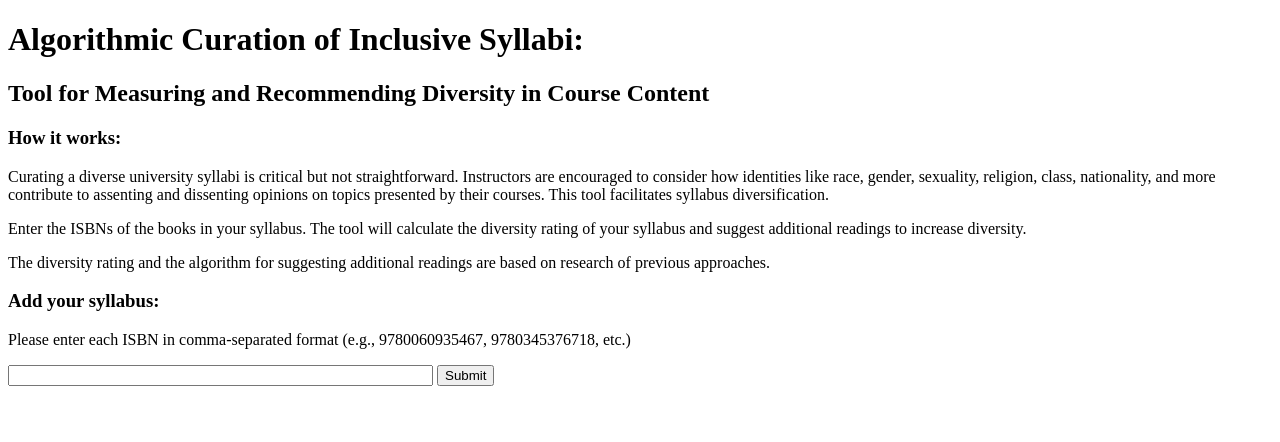
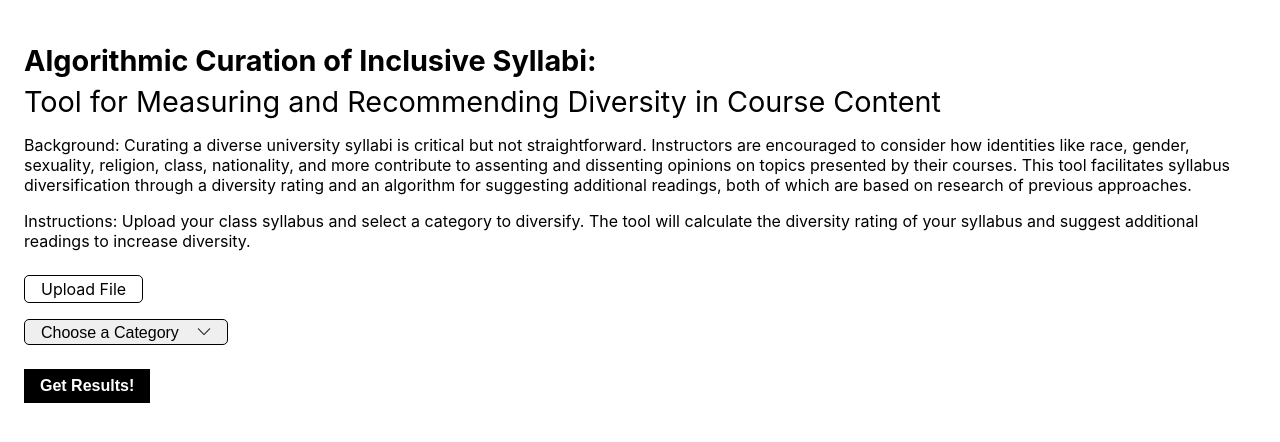
Before and after one commit to mark-ayiah/CPSC-464-Inclusive-Syllabi, a Flask app: page / in a window 1280 px wide. Shown: the top 442 px of the page. Run offline with Flask 3, Linux system fonts and the light colour scheme.

Commit message:
form on home page done

```diff
--- a/interface/app.py
+++ b/interface/app.py
@@ -4,19 +4,34 @@ app = Flask(__name__)
 
 @app.route('/')
 def index():
+    print("HELLO")
     return render_template('index.html', show_results=False)
 
 @app.route('/submit', methods=['POST'])
 def submit():
     isbns = request.form.get('isbns').split(',')
     print(f"ISBN: {isbns}")
-    return render_template('index.html', diversity=calc_diversity(isbns), suggestions=get_suggestions(isbns), show_results=True, isbns=','.join(isbns))
+    return render_template('validate.html', isbns=isbns)
+
+
+
+@app.route('/validate', methods=['POST'])
+def validate():
+
+
+    return render_template('results.html')
+
+@app.route('/results', methods=['POST'])
+def results(isbns):
+    diversity = calc_diversity(isbns)
+    suggestions = get_suggestions(isbns)
+    return render_template('results.html', diversity=diversity, suggestions=suggestions)
 
 def calc_diversity(isbns):
     return 0.349
 
 def get_suggestions(isbns):
-    return ['To Kill a Mocking Bird', 'Autobiography of Malcolm X', '1984' , "Harry Potter"]
+    return ['Their Eyes Were Watching By God',  'Invisible Man' , 'Native Son']
 
 if __name__ == '__main__':
     app.run(debug=True)
--- /dev/null
+++ b/interface/static/styles.css
@@ -0,0 +1,88 @@
+body {
+	font-family: "Inter", sans-serif;
+    padding: 1em;
+}
+
+h1 {
+	font-size: 1.8em;
+}
+
+h2 {
+	font-weight: normal;
+	font-size: 1.8em;
+}
+
+p {
+    font-size: 1em;
+}
+
+
+.title {
+	margin-block-end: 0.2em;
+}
+
+.subtitle {
+	margin-block-start: 0.2em;
+	margin-block-end: 0.2em;
+}
+
+.file {
+    background-color: white;
+}
+
+.custom-upload {
+    display: inline-block;
+    font-size: 1em;
+    border: 1px solid black;
+    border-radius: 5px;
+    padding: 0.2em 1em;
+    margin: 0.5em 0;
+}
+
+.category-select {
+    font-size: 1em;
+    border: 1px solid black;
+    border-radius: 5px;
+    padding: 0.2em 1em;
+    margin: 0.5em 0;
+
+    -webkit-appearance: none;
+    appearance: none;
+
+    padding-right: 3em;
+    background-image: url('/static/images/arrow_down.png');
+    background-size: 30px;
+    background-repeat: no-repeat;
+    background-position: calc(100% - 8px) center;
+
+}
+
+.custom-upload:hover, .category-select:hover {
+    background-color: #f0f0f0;
+}
+
+.submit-button {
+    display: block;
+    font-size: 1em;
+    font-weight: bold;
+    background-color: black;
+    color: white;
+    border: 0;
+    margin: 1em 0;
+    padding: 0.5em 1em;
+}
+
+.validation-error {
+    color: red;
+    font-size: 0.8em;
+    display: none;
+}
+
+#isbns-text {
+	line-height: 2em;
+}
+
+#file-name {
+    margin-left: 10px;
+    font-style: italic;
+}
--- a/interface/templates/index.html
+++ b/interface/templates/index.html
@@ -3,45 +3,92 @@
 	<head>
 		<meta charset="UTF-8" />
 		<meta name="viewport" content="width=device-width, initial-scale=1.0" />
-		<title>{{ title }}</title>
-		<link rel="stylesheet" href="static/styles.css" />
+		<title>Algorithmic Curation of Inclusive Syllabi</title>
+		<link rel="stylesheet" href="../static/styles.css" />
+		<link
+			rel="stylesheet"
+			href="https://fonts.googleapis.com/css2?family=Material+Symbols+Outlined:opsz,wght,FILL,GRAD@20..48,100..700,0..1,-50..200" />
 	</head>
 	<body>
-		<h1>Algorithmic Curation of Inclusive Syllabi:</h1>
-		<h2>Tool for Measuring and Recommending Diversity in Course Content</h2>
+		<h1 class="title">Algorithmic Curation of Inclusive Syllabi:</h1>
+		<h2 class="subtitle">Tool for Measuring and Recommending Diversity in Course Content</h2>
 
 		<div class="info">
-			<h3>How it works:</h3>
-            <p>
-                Curating a diverse university syllabi is critical but not straightforward. Instructors are encouraged to consider how identities like race, gender, sexuality, religion, class, nationality, and more contribute to assenting and dissenting opinions on topics presented by their courses. This tool facilitates syllabus diversification.
-            </p>
 			<p>
-				Enter the ISBNs of the books in your syllabus. The tool will calculate the diversity rating of your syllabus and suggest additional
-				readings to increase diversity.
+				Background: Curating a diverse university syllabi is critical but not straightforward. Instructors are encouraged to consider how
+				identities like race, gender, sexuality, religion, class, nationality, and more contribute to assenting and dissenting opinions on
+				topics presented by their courses. This tool facilitates syllabus diversification through a diversity rating and an algorithm for
+				suggesting additional readings, both of which are based on research of previous approaches.
 			</p>
-			<p>The diversity rating and the algorithm for suggesting additional readings are based on research of previous approaches.</p>
+
+			<p>
+				Instructions: Upload your class syllabus and select a category to diversify. The tool will calculate the diversity rating of your
+				syllabus and suggest additional readings to increase diversity.
+			</p>
 		</div>
+		<form id="initial-form" action="/validate" method="POST" enctype="multipart/form-data">
+			<div class="file-upload">
+				<label for="file-upload" class="custom-upload">Upload File</label>
+				<input id="file-upload" type="file" name="file" onchange="handleFileChange();" hidden />
+				<span id="file-name" class="file-name"></span>
+				<span id="file-validation" class="validation-error">Please upload a file.</span>
+			</div>
+			<select name="categories" id="categories" class="category-select" onchange="handleCategoryChange()">
+				<option value="default" selected disabled hidden>Choose a Category</option>
+				<option value="race">Race</option>
+				<option value="gender">Gender</option>
+				<option value="country">Country</option>
+			</select>
+			<span id="category-validation" class="validation-error">Please select a category.</span>
+			<button type="submit" class="submit-button">Get Results!</button>
+		</form>
 
-		<div class="input">
-			<h3>Add your syllabus:</h3>
-			<p>Please enter each ISBN in comma-separated format (e.g., 9780060935467, 9780345376718, etc.)</p>
-			<form action="/submit" method="post">
-				<input type="text" id="isbns" name="isbns" value="{{ isbns or '' }}" size="50" />
-				<input type="submit" value="Submit" />
-			</form>
-		</div>
 
-		{% if show_results %}
-		<div class="results">
-			<h3>Diversity Rating: {{ diversity }}</h3>
-			<h3>Results:</h3>
-			<p>Here are the recommended readings for your syllabus:</p>
-			<ul>
-				{% for book in suggestions %}
-				<li>{{ book }}</li>
-				{% endfor %}
-			</ul>
-		</div>
-		{% endif %}
+		<script>
+			let fileSelected = false;
+			let categorySelected = false;
+
+			function handleFileChange() {
+				const fileInput = document.getElementById("file-upload");
+				const fileValidation = document.getElementById("file-validation");
+				const fileNameDisplay = document.getElementById("file-name");
+
+				if (fileInput.files.length > 0) {
+					fileValidation.style.display = "none";
+					fileNameDisplay.textContent = fileInput.files[0].name;
+					fileSelected = true;
+				} else {
+					fileValidation.style.display = "inline";
+					fileNameDisplay.textContent = "";
+					fileSelected = false;
+				}
+			}
+
+			function handleCategoryChange() {
+				const categorySelect = document.getElementById("categories");
+				const categoryValidation = document.getElementById("category-validation");
+
+				if (categorySelect.value !== "default") {
+					categoryValidation.style.display = "none";
+					categorySelected = true;
+				} else {
+					categoryValidation.style.display = "inline";
+					categorySelected = false;
+				}
+			}
+
+			document.getElementById("initial-form").addEventListener("submit", function (event) {
+				if (!fileSelected || !categorySelected) {
+					event.preventDefault();
+
+					if (!fileSelected) {
+						document.getElementById("file-validation").style.display = "inline";
+					}
+					if (!categorySelected) {
+						document.getElementById("category-validation").style.display = "inline";
+					}
+				}
+			});
+		</script>
 	</body>
 </html>
--- a/interface/templates/static/styles.css
+++ /dev/null
@@ -1,3 +0,0 @@
-#isbns-text {
-    line-height: 2em;
-}
```
Also changed, not shown: interface/templates/results.html (added, +15 -0 lines), interface/templates/validate.html (added, +14 -0 lines), interface/static/images/arrow_down.png (added).
